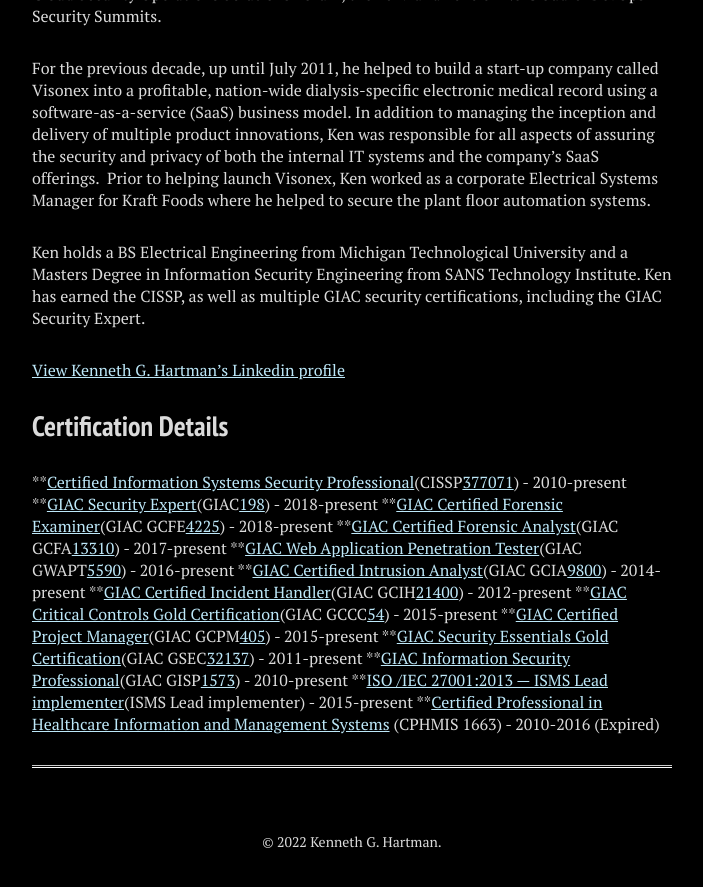
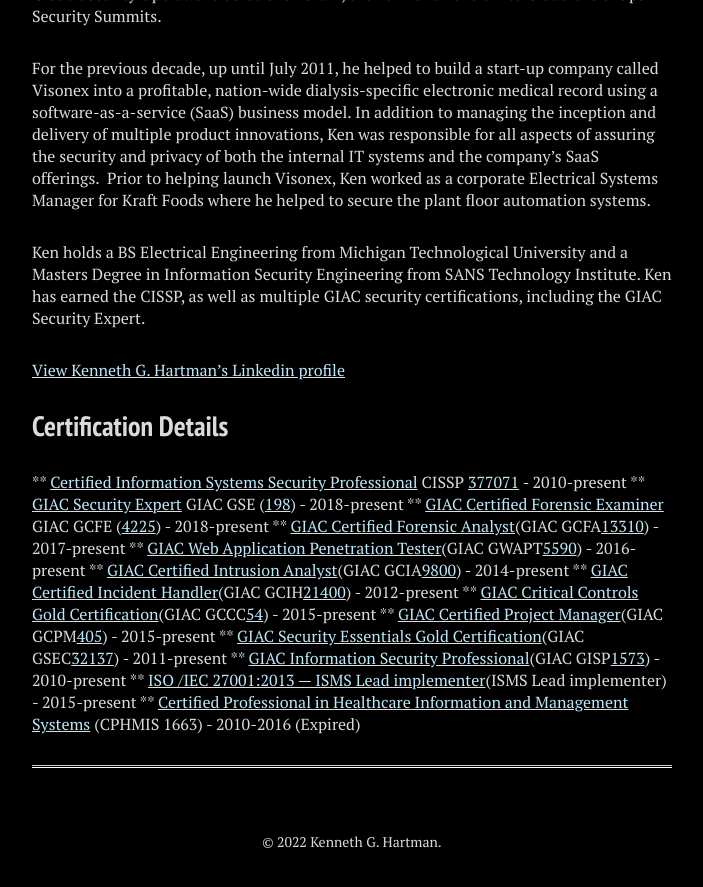
Before and after one commit to mlmargotto/DecSecOpsTools, a Jekyll site: the page built from docs/index.md, in a window 1280 px wide and 900 px high, scrolled down 1183 px. Shown: the top 887 px of the window, without its empty margins (288-991 px from the left). Built offline with Jekyll 4.4.1, drawn with Linux system fonts in a browser that asks for light colours; nearby versions of some CDN libraries.

Commit message:
[Pace] - index - Corrigindo lista de certificações.

```diff
--- a/docs/index.md
+++ b/docs/index.md
@@ -75,16 +75,16 @@
 
 ## Certification Details
 
-**[Certified Information Systems Security Professional]("https://www.isc2.org/cissp/default.aspx")(CISSP[377071](https://www.youracclaim.com/badges/916caddb-8bd2-4d4b-82cc-0346f5468fec/public_url "CISSP Verification")) - 2010-present
-**[GIAC Security Expert](GIAC GSE"https://www.giac.org/certification/security-expert-gse")(GIAC[198](https://www.youracclaim.com/badges/c6553138-950f-4f3c-84a9-70c2bdcc8ccb/public_url "GSE Verification")) - 2018-present
-**[GIAC Certified Forensic Examiner](GIAC GCFE"https://www.giac.org/certification/certified-forensic-examiner-gcfe")(GIAC GCFE[4225](https://www.youracclaim.com/badges/f68a6c51-497d-4fec-a103-7a2c7b910da0/public_url "GCFE Verification")) - 2018-present
-**[GIAC Certified Forensic Analyst](GIAC GCFA"https://www.giac.org/certification/certified-forensic-analyst-gcfa")(GIAC GCFA[13310](https://www.youracclaim.com/badges/3773a67c-73e4-4324-8dc3-9d3a4dcf64e4/public_url "GCFA Verification")) - 2017-present
-**[GIAC Web Application Penetration Tester](GIAC GWAPT"https://www.giac.org/certification/web-application-penetration-tester-gwapt")(GIAC GWAPT[5590](https://www.youracclaim.com/badges/869be4df-2606-492b-99a8-ca8723f166c6/public_url "GWAPT Verification")) - 2016-present
-**[GIAC Certified Intrusion Analyst](GIAC GCIA"http://www.giac.org/certification/certified-intrusion-analyst-gcia")(GIAC GCIA[9800](https://www.youracclaim.com/badges/566a0497-5b9c-4147-b2c3-806f46963def/public_url "Certification Verification")) - 2014-present
-**[GIAC Certified Incident Handler]("http://www.giac.org/certification/certified-incident-handler-gcih")(GIAC GCIH[21400](https://www.youracclaim.com/badges/20eede1a-f3cf-4142-a93f-7db5a7f968a9/public_url "GCIH Verification")) - 2012-present
-**[GIAC Critical Controls Gold Certification]("http://www.giac.org/certification/critical-controls-certification-gccc")(GIAC GCCC[54](https://www.youracclaim.com/badges/d413e73b-b8f1-40ab-b5ef-8fe7574e2901/public_url "GCCC Verification")) - 2015-present
-**[GIAC Certified Project Manager]("http://www.giac.org/certification/certified-project-manager-gcpm")(GIAC GCPM[405](https://www.youracclaim.com/badges/22e2c075-59a8-46b1-a470-d639885d471a/public_url "GCPM Verification")) - 2015-present
-**[GIAC Security Essentials Gold Certification]("http://www.giac.org/certification/security-essentials-gsec")(GIAC GSEC[32137](https://www.youracclaim.com/badges/0601c6c2-08d2-4fed-be04-3077a052da5e/public_url "GSEC Verification")) - 2011-present
-**[GIAC Information Security Professional]("http://www.giac.org/certification/information-security-professional-gisp")(GIAC GISP[1573](http://www.giac.org/certified-professional/kenneth-hartman/123500 "GISP Verification")) - 2010-present
-**[ISO /IEC 27001:2013 — ISMS Lead implementer]("http://www.ey.com/GL/en/Services/Specialty-Services/CertifyPoint/CertifyPoint---Courses-offered")(ISMS Lead implementer) - 2015-present
-**[Certified Professional in Healthcare Information and Management Systems]("http://www.himss.org/health-it-certification/cphims?navItemNumber=13647") (CPHMIS 1663) -  2010-2016 (Expired)
+** [Certified Information Systems Security Professional](https://www.isc2.org/cissp/default.aspx) CISSP [377071](https://www.youracclaim.com/badges/916caddb-8bd2-4d4b-82cc-0346f5468fec/public_url "CISSP Verification") - 2010-present
+** [GIAC Security Expert](https://www.giac.org/certification/security-expert-gse) GIAC GSE ([198](https://www.youracclaim.com/badges/c6553138-950f-4f3c-84a9-70c2bdcc8ccb/public_url "GSE Verification")) - 2018-present
+** [GIAC Certified Forensic Examiner](https://www.giac.org/certification/certified-forensic-examiner-gcfe) GIAC GCFE ([4225](https://www.youracclaim.com/badges/f68a6c51-497d-4fec-a103-7a2c7b910da0/public_url "GCFE Verification")) - 2018-present
+** [GIAC Certified Forensic Analyst](GIAC GCFA"https://www.giac.org/certification/certified-forensic-analyst-gcfa")(GIAC GCFA[13310](https://www.youracclaim.com/badges/3773a67c-73e4-4324-8dc3-9d3a4dcf64e4/public_url "GCFA Verification")) - 2017-present
+** [GIAC Web Application Penetration Tester](GIAC GWAPT"https://www.giac.org/certification/web-application-penetration-tester-gwapt")(GIAC GWAPT[5590](https://www.youracclaim.com/badges/869be4df-2606-492b-99a8-ca8723f166c6/public_url "GWAPT Verification")) - 2016-present
+** [GIAC Certified Intrusion Analyst](GIAC GCIA"http://www.giac.org/certification/certified-intrusion-analyst-gcia")(GIAC GCIA[9800](https://www.youracclaim.com/badges/566a0497-5b9c-4147-b2c3-806f46963def/public_url "Certification Verification")) - 2014-present
+** [GIAC Certified Incident Handler]("http://www.giac.org/certification/certified-incident-handler-gcih")(GIAC GCIH[21400](https://www.youracclaim.com/badges/20eede1a-f3cf-4142-a93f-7db5a7f968a9/public_url "GCIH Verification")) - 2012-present
+** [GIAC Critical Controls Gold Certification]("http://www.giac.org/certification/critical-controls-certification-gccc")(GIAC GCCC[54](https://www.youracclaim.com/badges/d413e73b-b8f1-40ab-b5ef-8fe7574e2901/public_url "GCCC Verification")) - 2015-present
+** [GIAC Certified Project Manager]("http://www.giac.org/certification/certified-project-manager-gcpm")(GIAC GCPM[405](https://www.youracclaim.com/badges/22e2c075-59a8-46b1-a470-d639885d471a/public_url "GCPM Verification")) - 2015-present
+** [GIAC Security Essentials Gold Certification]("http://www.giac.org/certification/security-essentials-gsec")(GIAC GSEC[32137](https://www.youracclaim.com/badges/0601c6c2-08d2-4fed-be04-3077a052da5e/public_url "GSEC Verification")) - 2011-present
+** [GIAC Information Security Professional]("http://www.giac.org/certification/information-security-professional-gisp")(GIAC GISP[1573](http://www.giac.org/certified-professional/kenneth-hartman/123500 "GISP Verification")) - 2010-present
+** [ISO /IEC 27001:2013 — ISMS Lead implementer]("http://www.ey.com/GL/en/Services/Specialty-Services/CertifyPoint/CertifyPoint---Courses-offered")(ISMS Lead implementer) - 2015-present
+** [Certified Professional in Healthcare Information and Management Systems]("http://www.himss.org/health-it-certification/cphims?navItemNumber=13647") (CPHMIS 1663) -  2010-2016 (Expired)
```
Also changed, not shown: other parts of docs/index.md (+1 -1 lines).
